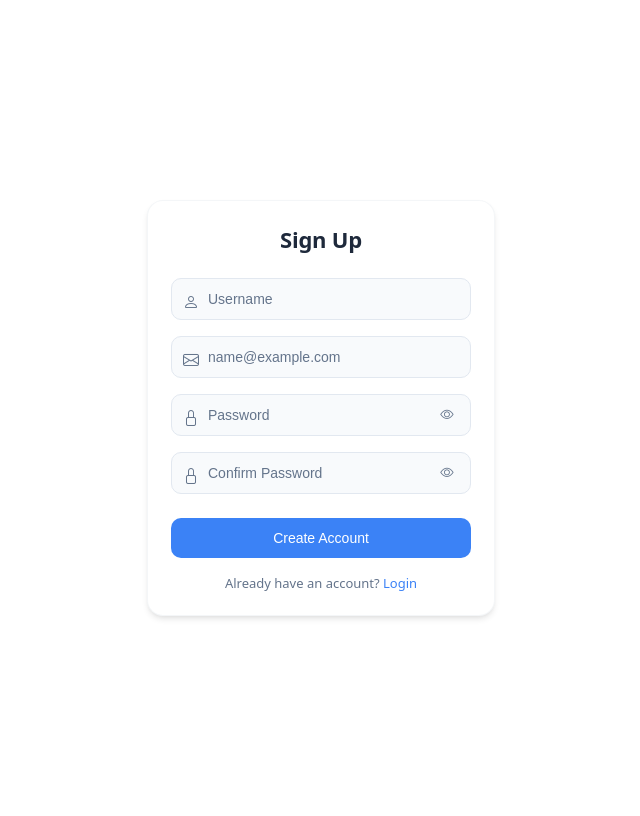
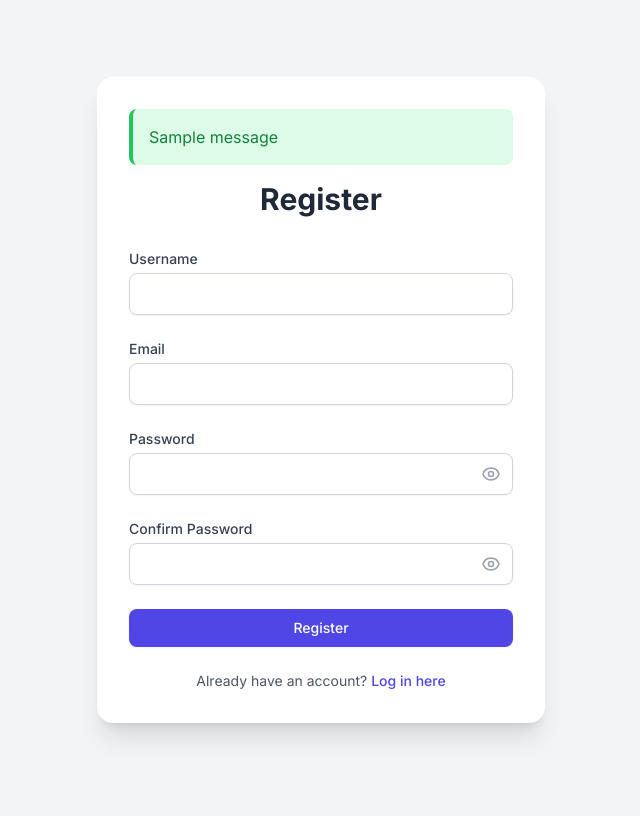
Before and after one commit to huzaius/qnahub, a Flask app: template qnahub/templates/register.html in a window 1280 px wide. Shown: the whole page, without its empty margins (319-959 px from the left). After the commit the page ends 738 px from the top, so only its background shows below. Run offline with Flask 3, Linux system fonts and the light colour scheme; tables that the repository leaves empty hold one stand-in row (values such as "Sample post"); the template is opened without the code that fills it: values that come from a table or form of the project are taken from there, most other values are stand-ins (such as "Sample title", 1, 10 or a date in 2020); one stand-in notice (Sample message) is shown; some libraries are stand-ins or nearby versions.

Commit message:
Login and Register Page Conversion

```diff
--- a/qnahub/routes.py
+++ b/qnahub/routes.py
@@ -90,6 +90,7 @@ def settings():
 @app.route("/account")
 @login_required
 def account():
+
     return render_template("profile.html")
 
 @app.route("/logout")
--- /dev/null
+++ b/qnahub/static/js/auth_tail.js
@@ -0,0 +1,18 @@
+function togglePasswordVisibility(passwordId, event) {
+        const passwordInput = document.getElementById(passwordId);
+        const parentSpan = event.currentTarget;
+        const eyeOpen = parentSpan.querySelector('.eye-icon-open');
+        const eyeSlash = parentSpan.querySelector('.eye-icon-slash');
+
+        const isPassword = passwordInput.getAttribute('type') === 'password';
+
+        if (isPassword) {
+            passwordInput.setAttribute('type', 'text');
+            eyeOpen.classList.add('hidden');
+            eyeSlash.classList.remove('hidden');
+        } else {
+            passwordInput.setAttribute('type', 'password');
+            eyeOpen.classList.remove('hidden');
+            eyeSlash.classList.add('hidden');
+        }
+    }
--- a/qnahub/static/js/passwordtoggle.js
+++ /dev/null
@@ -1,5 +0,0 @@
-function togglePassword(button) {
-    const input = button.previousElementSibling;
-    const isPassword = input.type === "password";
-    input.type = isPassword ? "text" : "password";
-}
--- a/qnahub/static/style/register.css
+++ /dev/null
@@ -1,235 +0,0 @@
-.container {
-  display: flex;
-  justify-content: center; /* Centers horizontally */
-  align-items: center; /* Centers vertically */
-  height: 100vh; /* Ensures the container takes full viewport height */
-}
-.modern-form {
-  --primary: #3b82f6;
-  --primary-dark: #2563eb;
-  --primary-light: rgba(59, 130, 246, 0.1);
-  --success: #10b981;
-  --text-main: #1e293b;
-  --text-secondary: #64748b;
-  --bg-input: #f8fafc;
-
-  position: relative;
-  width: 300px;
-  padding: 24px;
-  background: #ffffff;
-  border-radius: 16px;
-  box-shadow:
-    0 4px 6px -1px rgba(0, 0, 0, 0.1),
-    0 2px 4px -2px rgba(0, 0, 0, 0.05),
-    inset 0 0 0 1px rgba(148, 163, 184, 0.1);
-  font-family:
-    system-ui,
-    -apple-system,
-    sans-serif;
-}
-
-.form-title {
-  font-size: 22px;
-  font-weight: 600;
-  color: var(--text-main);
-  margin: 0 0 24px;
-  text-align: center;
-  letter-spacing: -0.01em;
-}
-
-.input-group {
-  margin-bottom: 16px;
-}
-
-.input-wrapper {
-  position: relative;
-  display: flex;
-  align-items: center;
-}
-
-.form-input {
-  width: 100%;
-  height: 40px;
-  padding: 0 36px;
-  font-size: 14px;
-  border: 1px solid #e2e8f0;
-  border-radius: 10px;
-  background: var(--bg-input);
-  color: var(--text-main);
-  transition: all 0.2s ease;
-}
-
-.form-input::placeholder {
-  color: var(--text-secondary);
-}
-
-.input-icon {
-  position: absolute;
-  left: 12px;
-  width: 16px;
-  height: 16px;
-  color: var(--text-secondary);
-  pointer-events: none;
-}
-
-.password-toggle {
-  position: absolute;
-  right: 12px;
-  display: flex;
-  align-items: center;
-  padding: 4px;
-  background: none;
-  border: none;
-  color: var(--text-secondary);
-  cursor: pointer;
-  transition: all 0.2s ease;
-}
-
-.eye-icon {
-  width: 16px;
-  height: 16px;
-}
-
-.submit-button {
-  position: relative;
-  width: 100%;
-  height: 40px;
-  margin-top: 8px;
-  background: var(--primary);
-  color: white;
-  border: none;
-  border-radius: 10px;
-  font-size: 14px;
-  font-weight: 500;
-  cursor: pointer;
-  overflow: hidden;
-  transition: all 0.2s ease;
-}
-
-.button-glow {
-  position: absolute;
-  inset: 0;
-  background: linear-gradient(
-    90deg,
-    transparent,
-    rgba(255, 255, 255, 0.2),
-    transparent
-  );
-  transform: translateX(-100%);
-  transition: transform 0.5s ease;
-}
-
-.form-footer {
-  margin-top: 16px;
-  text-align: center;
-  font-size: 13px;
-}
-
-.login-link {
-  color: var(--text-secondary);
-  text-decoration: none;
-  transition: all 0.2s ease;
-}
-
-.login-link span {
-  color: var(--primary);
-  font-weight: 500;
-}
-
-/* Hover & Focus States */
-.form-input:hover {
-  border-color: #cbd5e1;
-}
-
-.form-input:focus {
-  outline: none;
-  border-color: var(--primary);
-  background: white;
-  box-shadow: 0 0 0 4px var(--primary-light);
-}
-
-.password-toggle:hover {
-  color: var(--primary);
-  transform: scale(1.1);
-}
-
-.submit-button:hover {
-  background: var(--primary-dark);
-  transform: translateY(-1px);
-  box-shadow:
-    0 4px 12px rgba(59, 130, 246, 0.25),
-    0 2px 4px rgba(59, 130, 246, 0.15);
-}
-
-.submit-button:hover .button-glow {
-  transform: translateX(100%);
-}
-
-.login-link:hover {
-  color: var(--text-main);
-}
-
-.login-link:hover span {
-  color: var(--primary-dark);
-}
-
-/* Active States */
-.submit-button:active {
-  transform: translateY(0);
-  box-shadow: none;
-}
-
-.password-toggle:active {
-  transform: scale(0.9);
-}
-
-/* Validation States */
-.form-input:not(:placeholder-shown):valid {
-  border-color: var(--success);
-}
-
-.form-input:not(:placeholder-shown):valid ~ .input-icon {
-  color: var(--success);
-}
-
-/* Animation */
-@keyframes shake {
-  0%,
-  100% {
-    transform: translateX(0);
-  }
-  25% {
-    transform: translateX(-4px);
-  }
-  75% {
-    transform: translateX(4px);
-  }
-}
-
-.form-input:not(:placeholder-shown):invalid {
-  border-color: #ef4444;
-  animation: shake 0.2s ease-in-out;
-}
-
-.form-input:not(:placeholder-shown):invalid ~ .input-icon {
-  color: #ef4444;
-}
-
-.form-input.is-invalid {
-  border-color: #e74c3c;
-  /* A softer red for the border */
-  box-shadow: 0 0 5px rgba(231, 76, 60, 0.3);
-  /* A subtle glow */
-}
-
-.invalid-feedback {
-  color: #e74c3c;
-  font-size: 0.875em;
-  padding-top: 4px;
-  text-align: left;
-  width: 100%;
-}
-
-.invalid-feedback span {
-  display: block;
-}
--- /dev/null
+++ b/qnahub/templates/login_register_base.html
@@ -0,0 +1,31 @@
+
+<!DOCTYPE html>
+<html lang="en">
+<head>
+    <meta charset="UTF-8">
+    <meta name="viewport" content="width=device-width, initial-scale=1.0">
+    <title>{{ title }}</title>
+    <script src="https://cdn.tailwindcss.com"></script>
+    <style>
+        @import url('https://fonts.googleapis.com/css2?family=Inter:wght@400;500;600;700&display=swap');
+        body { font-family: 'Inter', sans-serif; }
+    </style>
+</head>
+<body class="bg-gray-100 flex items-center justify-center min-h-screen">
+    <div class="bg-white p-8 rounded-2xl shadow-xl w-full max-w-md mx-4">
+        {% with messages = get_flashed_messages(with_categories=true) %}
+          {% if messages %}
+            <div class="mb-4">
+              {% for category, message in messages %}
+                <div class="bg-{{ 'red' if category == 'error' else 'green' }}-100 border-l-4 border-{{ 'red' if category == 'error' else 'green' }}-500 text-{{ 'red' if category == 'error' else 'green' }}-700 p-4 rounded-lg" role="alert">
+                  <p>{{ message }}</p>
+                </div>
+              {% endfor %}
+            </div>
+          {% endif %}
+        {% endwith %}
+        {% block content %}{% endblock %}
+    </div>
+    <script src="{{ url_for('static', filename='js/auth_tail.js') }}"></script>
+</body>
+</html>
--- a/qnahub/templates/register.html
+++ b/qnahub/templates/register.html
@@ -1,32 +1,17 @@
-<!DOCTYPE html>
-<html lang="en">
+{% extends 'login_register_base.html' %}
+{% block content %}
 
-<head>
-  <meta charset="UTF-8" />
-  <meta name="viewport" content="width=device-width, initial-scale=1.0" />
-  <title>Signup</title>
-  <link rel="stylesheet" href="{{ url_for('static', filename='style/register.css') }}">
-  <link rel="stylesheet" href="https://cdn.jsdelivr.net/npm/bootstrap-icons@1.11.3/font/bootstrap-icons.min.css">
-
-</head>
-
-<body>
-
-  <div class="container">
-
-    <form method="POST" action="{{ url_for('register') }}" class="modern-form" novalidate>
-      <div class="form-title">Sign Up</div>
+<h2 class="text-3xl font-bold text-center text-gray-800 mb-8">Register</h2>
+<form action="{{ url_for('register') }}" method="POST" class="space-y-6" novalidate>
     {{ form.hidden_tag() }}
 
-      <div class="form-body">
-        <div class="input-group">
-          <div class="input-wrapper">
-            <i class="bi bi-person input-icon"></i>
-            {{ form.username(class="form-input" + (" is-invalid" if form.username.errors else ""),
-            placeholder="Username") }}
-          </div>
-          {% if form.username.errors%}
-          <div class="invalid-feedback">
+    <div>
+        <label for="register-username" class="block text-sm font-medium text-gray-700">Username</label>
+        {{ form.username(id="register-username", class="mt-1 block w-full px-4 py-2 border border-gray-300 rounded-lg shadow-sm
+        focus:ring-indigo-500 focus:border-indigo-500" + (" is-invalid" if form.username.errors else "")) }}
+
+        {% if form.username.errors %}
+        <div class="bg-red-100 border-l-4 border-red-400 text-red-700 text-xs text-xs p-1 rounded-lg" role="alert">
             {% for error in form.username.errors %}
             <span>{{ error }}</span>
             {% endfor %}
@@ -34,14 +19,13 @@
         {% endif %}
     </div>
 
-        <div class="input-group">
-          <div class="input-wrapper">
-            <i class="bi bi-envelope input-icon"></i>
-            {{ form.email(class="form-input" + (" is-invalid" if form.email.errors else ""),
-            placeholder="name@example.com") }}
-          </div>
+    <div>
+        <label for="register-email" class="block text-sm font-medium text-gray-700">Email</label>
+        {{ form.email(id="register-email", class="mt-1 block w-full px-4 py-2 border border-gray-300 rounded-lg shadow-sm
+        focus:ring-indigo-500 focus:border-indigo-500" + (" is-invalid" if form.email.errors else "")) }}
+
         {% if form.email.errors%}
-          <div class="invalid-feedback">
+        <div class="bg-red-100 border-l-4 border-red-400 text-red-700 text-xs p-1 rounded-lg" role="alert">
             {% for error in form.email.errors %}
             <span>{{ error }}</span>
             {% endfor %}
@@ -49,56 +33,84 @@
         {% endif %}
     </div>
 
-        <div class="input-group">
-          <div class="input-wrapper">
-            <i class="bi bi-lock input-icon"></i>
-            {{ form.password(class="form-input" + (" is-invalid" if form.password.errors else ""),
-            placeholder="Password") }}
-            <button class="password-toggle" type="button" onclick="togglePassword(this)">
-              <i class="bi bi-eye eye-icon"></i>
-            </button>
-          </div>
+    <div>
+        <label for="register-password" class="block text-sm font-medium text-gray-700">Password</label>
+        <div class="relative mt-1">
+            {{ form.password(id="register-password", class="block w-full px-4 py-2 border border-gray-300 rounded-lg shadow-sm
+            focus:ring-indigo-500 focus:border-indigo-500 pr-10" + (" is-invalid" if form.password.errors else "")) }}
+
+            <span class="absolute inset-y-0 right-0 flex items-center pr-3 cursor-pointer"
+                onclick="togglePasswordVisibility('register-password', event)">
+                <svg class="h-5 w-5 text-gray-400 eye-icon-open" fill="none" viewBox="0 0 24 24" stroke="currentColor">
+                    <path stroke-linecap="round" stroke-linejoin="round" stroke-width="2"
+                        d="M15 12a3 3 0 11-6 0 3 3 0 016 0z" />
+                    <path stroke-linecap="round" stroke-linejoin="round" stroke-width="2"
+                        d="M2.458 12C3.732 7.943 7.523 5 12 5c4.478 0 8.268 2.943 9.542 7-1.274 4.057-5.064 7-9.542 7-4.477 0-8.268-2.943-9.542-7z" />
+                </svg>
+                <svg class="h-5 w-5 text-gray-400 eye-icon-slash hidden" fill="none" viewBox="0 0 24 24"
+                    stroke="currentColor">
+                    <path stroke-linecap="round" stroke-linejoin="round" stroke-width="2"
+                        d="M13.875 18.25A10.016 10.016 0 0112 19c-4.478 0-8.268-2.943-9.542-7 1.274-4.057 5.064-7 9.542-7a10.016 10.016 0 011.875.125M13.875 18.25L10.5 14.875M13.875 18.25l-3.375-3.375M10.5 14.875L7.125 11.5M10.5 14.875L7.125 11.5" />
+                    <path stroke-linecap="round" stroke-linejoin="round" stroke-width="2"
+                        d="M15 12a3 3 0 11-6 0 3 3 0 016 0z" />
+                </svg>
+            </span>
+
             {% if form.password.errors%}
-          <div class="invalid-feedback">
+            <div class="bg-red-100 border-l-4 border-red-400 text-red-700 text-xs p-1 rounded-lg" role="alert">
                 {% for error in form.password.errors %}
                 <span>{{ error }}</span>
                 {% endfor %}
             </div>
             {% endif %}
+
+
+        </div>
     </div>
 
-        <div class="input-group">
-          <div class="input-wrapper">
-            <i class="bi bi-lock input-icon"></i>
-            {{ form.confirm_password(class="form-input" + (" is-invalid" if form.confirm_password.errors else ""),
-            placeholder="Confirm Password") }}
-            <button class="password-toggle" type="button" onclick="togglePassword(this)">
-              <i class="bi bi-eye eye-icon"></i>
-            </button>
-          </div>
+    <div>
+        <label for="register-password-confirm" class="block text-sm font-medium text-gray-700">Confirm Password</label>
+        <div class="relative mt-1">
+            {{ form.confirm_password(id="register-password-confirm", class="block w-full px-4 py-2 border border-gray-300 rounded-lg shadow-sm
+            focus:ring-indigo-500 focus:border-indigo-500 pr-10" + (" is-invalid" if form.confirm_password.errors else "")) }}
+
+            <span class="absolute inset-y-0 right-0 flex items-center pr-3 cursor-pointer"
+                onclick="togglePasswordVisibility('register-password-confirm', event)">
+                <svg class="h-5 w-5 text-gray-400 eye-icon-open" fill="none" viewBox="0 0 24 24" stroke="currentColor">
+                    <path stroke-linecap="round" stroke-linejoin="round" stroke-width="2"
+                        d="M15 12a3 3 0 11-6 0 3 3 0 016 0z" />
+                    <path stroke-linecap="round" stroke-linejoin="round" stroke-width="2"
+                        d="M2.458 12C3.732 7.943 7.523 5 12 5c4.478 0 8.268 2.943 9.542 7-1.274 4.057-5.064 7-9.542 7-4.477 0-8.268-2.943-9.542-7z" />
+                </svg>
+                <svg class="h-5 w-5 text-gray-400 eye-icon-slash hidden" fill="none" viewBox="0 0 24 24"
+                    stroke="currentColor">
+                    <path stroke-linecap="round" stroke-linejoin="round" stroke-width="2"
+                        d="M13.875 18.25A10.016 10.016 0 0112 19c-4.478 0-8.268-2.943-9.542-7 1.274-4.057 5.064-7 9.542-7a10.016 10.016 0 011.875.125M13.875 18.25L10.5 14.875M13.875 18.25l-3.375-3.375M10.5 14.875L7.125 11.5M10.5 14.875L7.125 11.5" />
+                    <path stroke-linecap="round" stroke-linejoin="round" stroke-width="2"
+                        d="M15 12a3 3 0 11-6 0 3 3 0 016 0z" />
+                </svg>
+            </span>
+
             {% if form.confirm_password.errors%}
-          <div class="invalid-feedback">
+            <div class="bg-red-100 border-l-4 border-red-400 text-red-700 text-xs p-1 rounded-lg" role="alert">
                 {% for error in form.confirm_password.errors %}
                 <span>{{ error }}</span>
                 {% endfor %}
             </div>
             {% endif %}
-        </div>
+
 
         </div>
-
-      <button class="submit-button" type="submit">
-        <span class="button-text">Create Account</span>
-        <div class="button-glow"></div>
+    </div>
+    <div>
+        <button type="submit"
+            class="w-full flex justify-center py-2 px-4 border border-transparent rounded-lg shadow-sm text-sm font-medium text-white bg-indigo-600 hover:bg-indigo-700 focus:outline-none focus:ring-2 focus:ring-offset-2 focus:ring-indigo-500 transition-colors duration-200">
+            Register
         </button>
-
-      <div class="form-footer">
-        <a class="login-link" href="{{ url_for('login')}}">Already have an account? <span>Login</span></a>
     </div>
 </form>
+<div class="mt-6 text-center">
+    <p class="text-sm text-gray-600">Already have an account? <a href="{{ url_for('login') }}"
+            class="font-medium text-indigo-600 hover:text-indigo-500">Log in here</a></p>
 </div>
-  <script type="text/javascript" src="{{ url_for('static', filename='js/passwordtoggle.js') }}"></script>
-
-</body>
-
-</html>
+{% endblock %}
```
Also changed, not shown: qnahub/static/style/login.css (deleted, +0 -163 lines), qnahub/templates/base.html (+11 -9 lines), qnahub/templates/login.html (+44 -80 lines), qnahub/forms.py (line endings or trailing spaces). Lines whose indentation alone changed are shown as unchanged.
